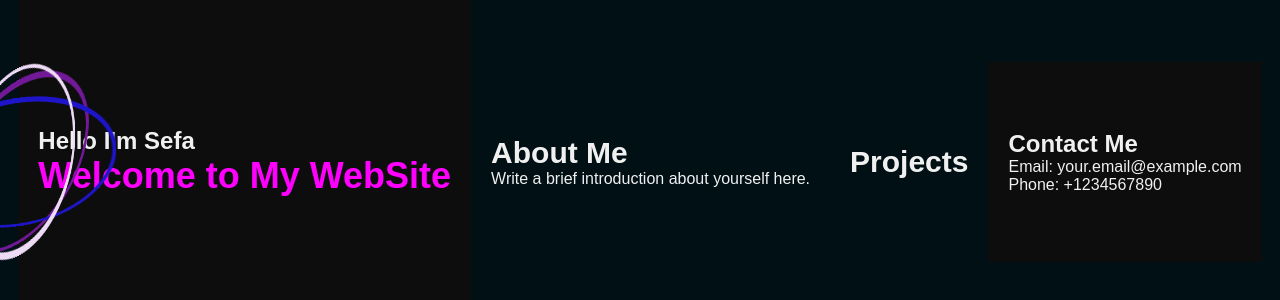
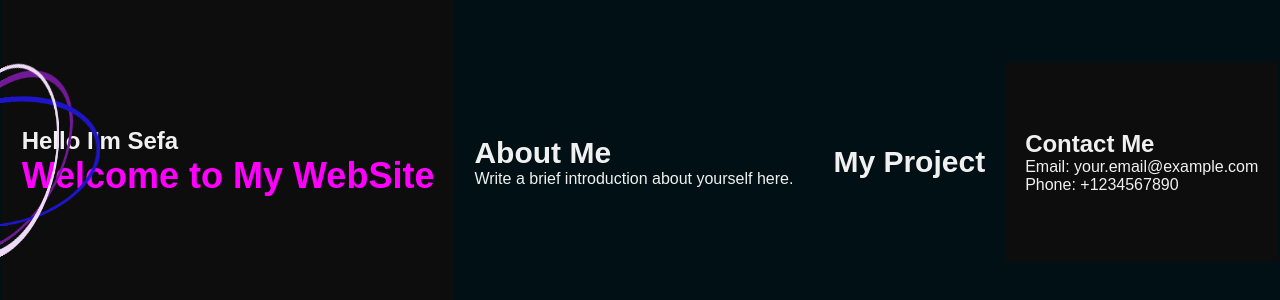
Before and after one commit to sefaozer/Portfolio, a plain HTML site: page index.html in a window 1280 px wide. Shown: the part 238-538 px from the top of the page. Drawn offline with Linux system fonts and the light colour scheme; a script that the page names is missing.

Commit message:
Update index.html

```diff
--- a/index.html
+++ b/index.html
@@ -36,7 +36,7 @@
 
   <section id="projects">
     <div class="container">
-      <h2>Projects</h2>
+      <h2>My Project</h2>
       <!-- Add your projects here -->
     </div>
   </section>
```
